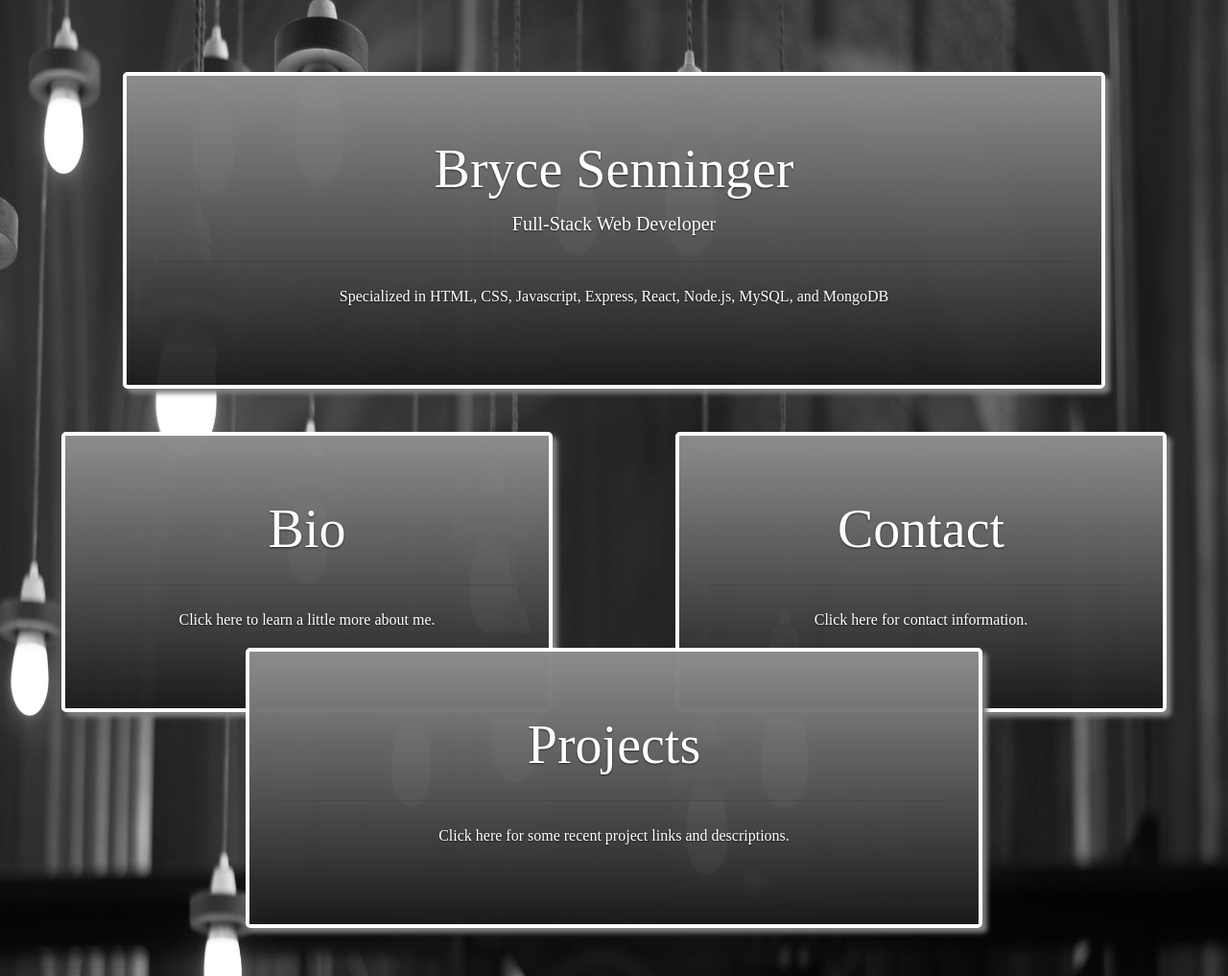
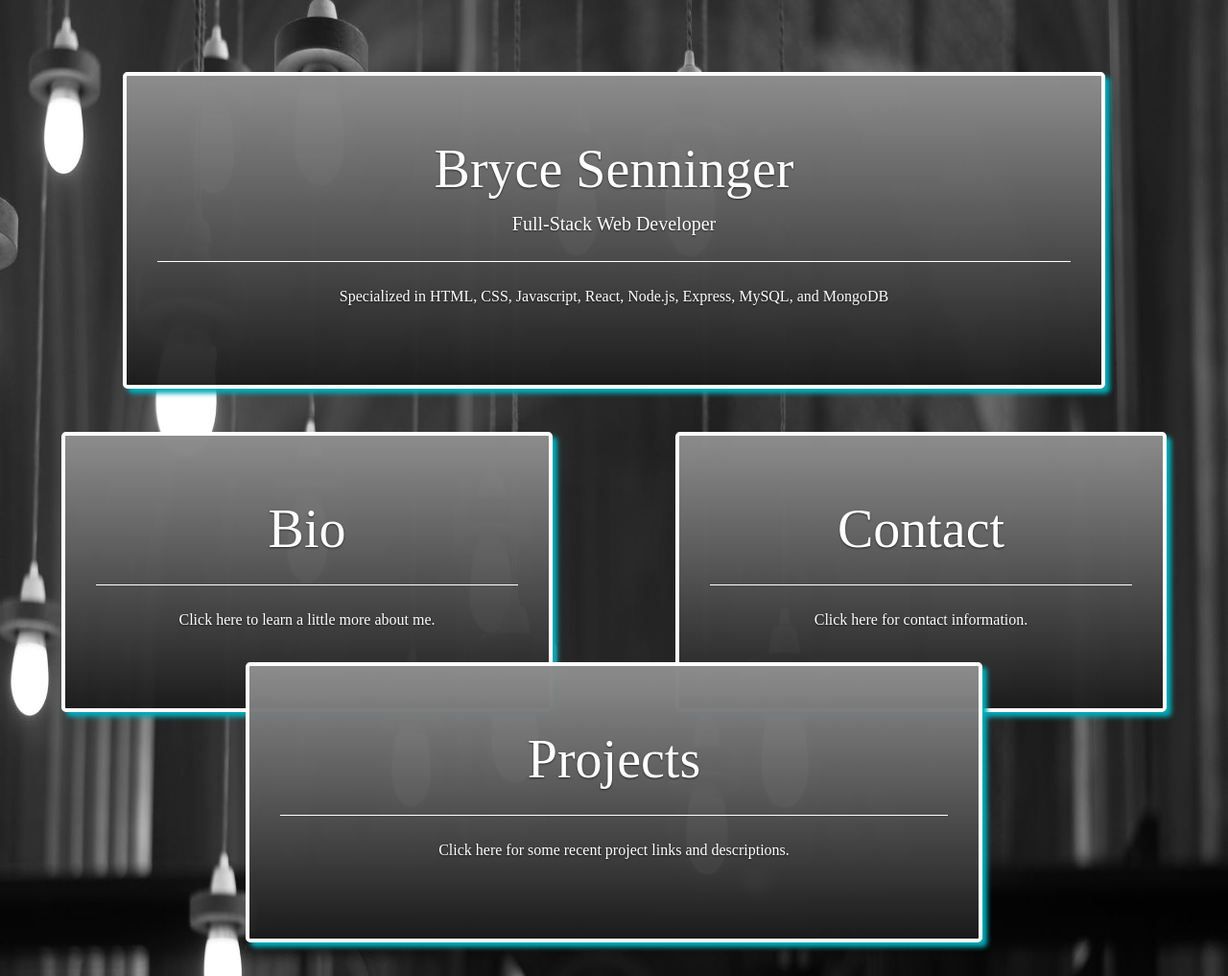
Before and after one commit to bryce-senninger/PortfolioSite, a plain HTML site: page public/html/index.html in a window 1280 px wide. Shown: the top 1017 px of the page at 96% size. Drawn offline with nearby package versions, Linux system fonts and the light colour scheme; a web font is replaced by a local one.

Commit message:
styling updates to home page

```diff
--- a/public/html/index.html
+++ b/public/html/index.html
@@ -23,7 +23,7 @@
                         <h1 class="display-4">Bryce Senninger</h1>
                         <p class="lead">Full-Stack Web Developer</p>
                         <hr class="my-4">
-                        <p>Specialized in HTML, CSS, Javascript, Express, React, Node.js, MySQL, and MongoDB</p>
+                        <p>Specialized in HTML, CSS, Javascript, React, Node.js, Express, MySQL, and MongoDB</p>
                     </div>
                 </div>
                 <div class="carousel-content2">
@@ -55,7 +55,7 @@
                         <h1 class="display-4">Bryce Senninger</h1>
                         <p class="lead">Full-Stack Web Developer</p>
                         <hr class="my-4">
-                        <p>Specialized in HTML, CSS, Javascript, Express, React, Node.js, MySQL, and MongoDB</p>
+                        <p>Specialized in HTML, CSS, Javascript, React, Node.js, Express, MySQL, and MongoDB</p>
                     </div>
                 </div>
                 <div class="carousel-content2">
@@ -87,7 +87,7 @@
                         <h1 class="display-4">Bryce Senninger</h1>
                         <p class="lead">Full-Stack Web Developer</p>
                         <hr class="my-4">
-                        <p>Specialized in HTML, CSS, Javascript, Express, React, Node.js, MySQL, and MongoDB</p>
+                        <p>Specialized in HTML, CSS, Javascript, React, Node.js, Express, MySQL, and MongoDB</p>
                     </div>
                 </div>
                 <div class="carousel-content2">
--- a/public/styles/styles.css
+++ b/public/styles/styles.css
@@ -50,7 +50,7 @@ img {
     left: 50%;
     margin-left: -384px;
     text-align: center;
-    top: 45%;
+    top: 46%;
     z-index: 25;
     color: white;
     text-shadow: 0 1px 2px rgba(0,0,0,.6);
@@ -80,3 +80,11 @@ img {
   .carousel-content2:hover, .carousel-content3:hover, .carousel-content4:hover {
     transform: scale(1.1);
 }
+
+.jumbotron {
+    box-shadow: 5px 5px 5px rgb(2, 171, 184);
+}
+
+hr {
+    border-color: white;
+}
```
